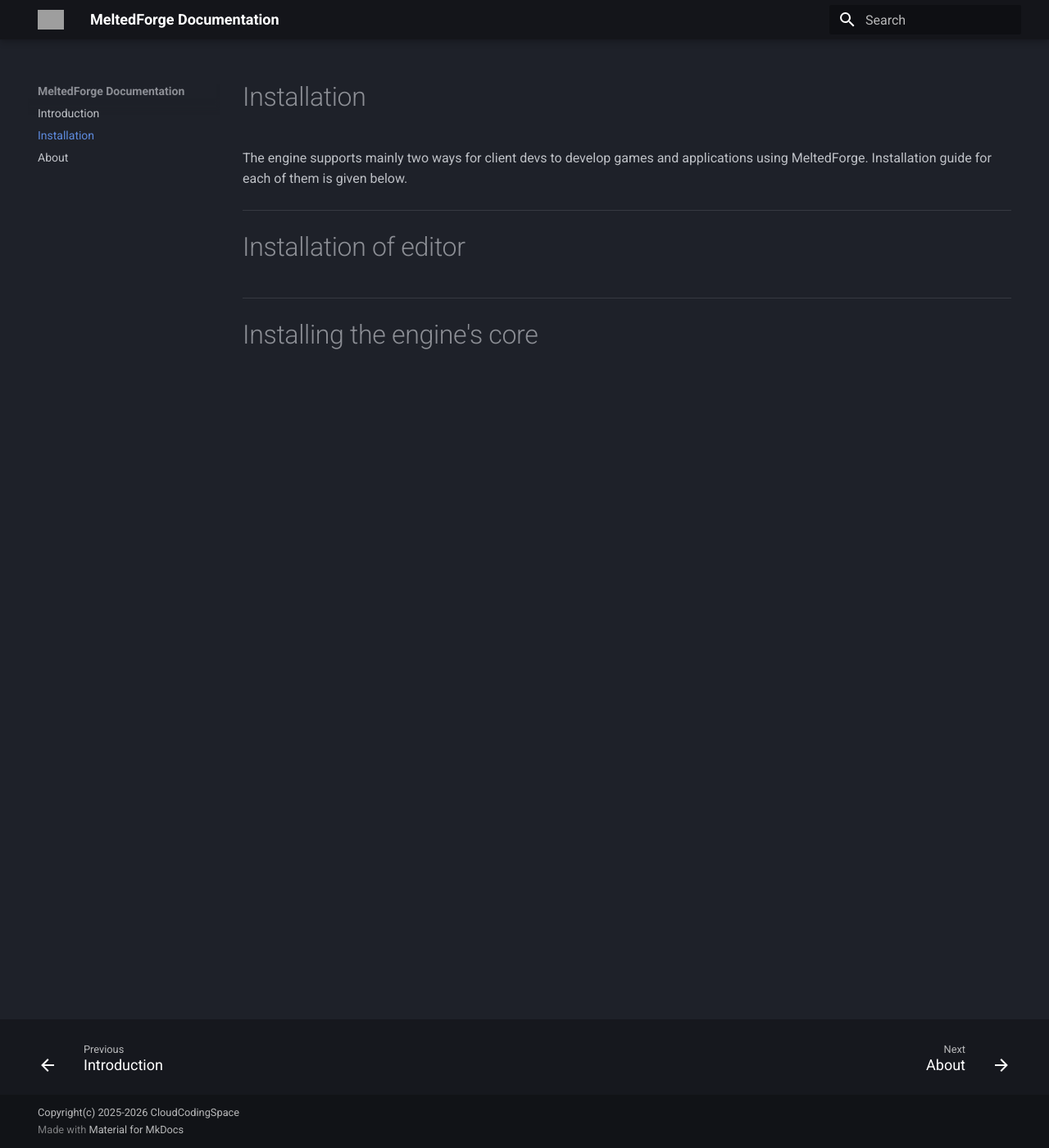
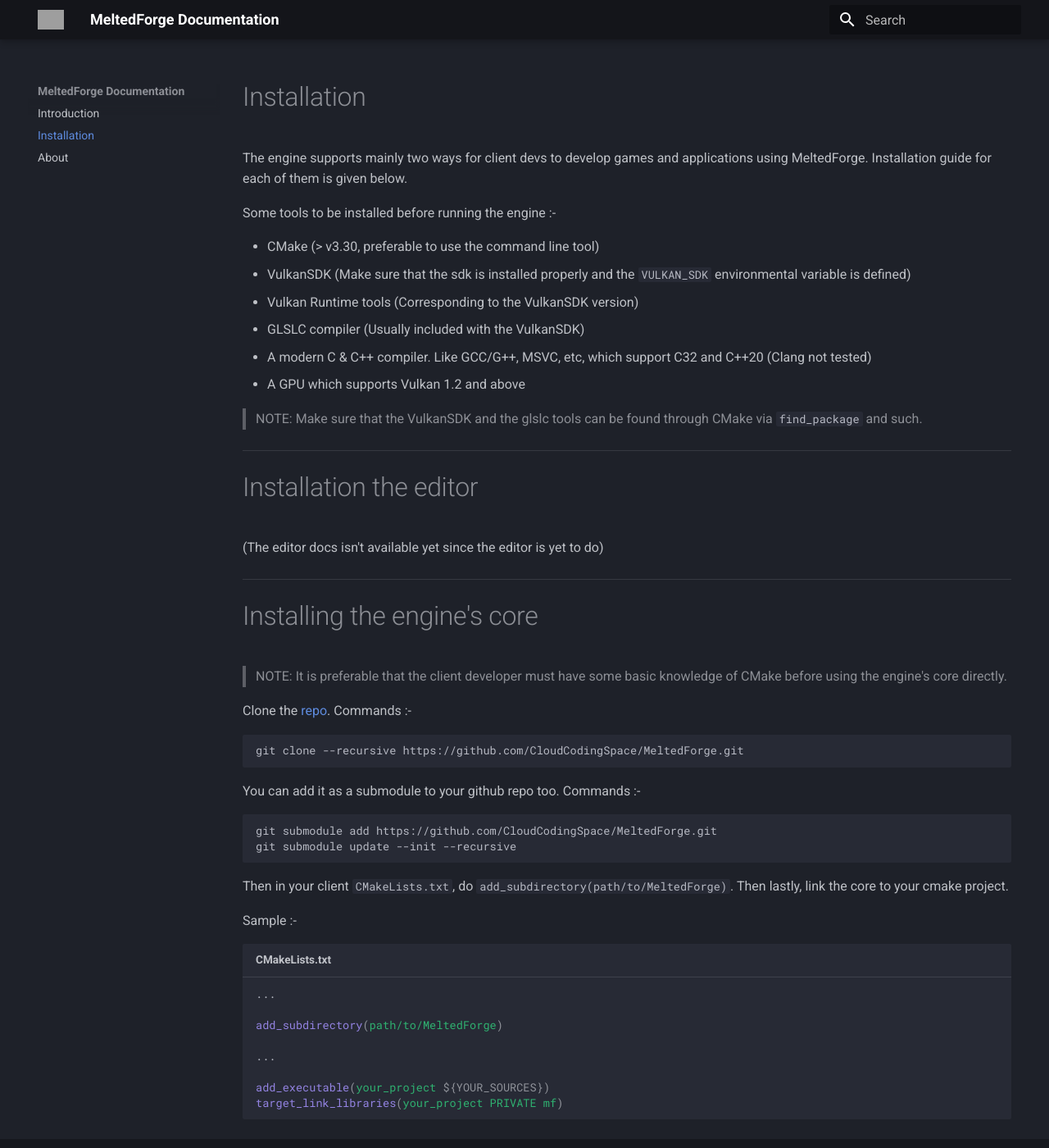
Before and after one commit to CloudCodingSpace/MFDocs, an MkDocs documentation site: the page built from docs/installation.md, in a window 1280 px wide and 1400 px high. Shown: the whole window at 82% size. Built offline with MkDocs 1.6.1 and Material for MkDocs 9.7.7, drawn with Linux system fonts in a browser that asks for light colours; grey boxes are pictures that could not be loaded.

Commit message:
Some changes

````diff
--- a/docs/installation.md
+++ b/docs/installation.md
@@ -3,11 +3,51 @@
 The engine supports mainly two ways for client devs to develop games and applications using MeltedForge.
 Installation guide for each of them is given below.
 
+Some tools to be installed before running the engine :-
+
+ - CMake (> v3.30, preferable to use the command line tool)
+ - VulkanSDK (Make sure that the sdk is installed properly and the `VULKAN_SDK` environmental variable is defined)
+ - Vulkan Runtime tools (Corresponding to the VulkanSDK version)
+ - GLSLC compiler (Usually included with the VulkanSDK)
+ - A modern C & C++ compiler. Like GCC/G++, MSVC, etc, which support C32 and C++20 (Clang not tested)
+ - A GPU which supports Vulkan 1.2 and above
+
+> NOTE: Make sure that the VulkanSDK and the glslc tools can be found through CMake via `find_package` and such.
+
 ---
 
-# Installation of editor
+# Installation the editor
 
+(The editor docs isn't available yet since the editor is yet to do)
 
 ---
 
 # Installing the engine's core
+
+> NOTE: It is preferable that the client developer must have some basic knowledge of CMake before using the engine's core directly.
+
+Clone the [repo](https://github.com/CloudCodingSpace/MeltedForge). Commands :-
+```bash
+git clone --recursive https://github.com/CloudCodingSpace/MeltedForge.git
+```
+
+You can add it as a submodule to your github repo too. Commands :-
+```bash
+git submodule add https://github.com/CloudCodingSpace/MeltedForge.git
+git submodule update --init --recursive
+```
+
+Then in your client `CMakeLists.txt`, do `add_subdirectory(path/to/MeltedForge)`. Then lastly, link the core to your
+cmake project.
+
+Sample :-
+```cmake title="CMakeLists.txt"
+...
+
+add_subdirectory(path/to/MeltedForge)
+
+...
+
+add_executable(your_project ${YOUR_SOURCES})
+target_link_libraries(your_project PRIVATE mf)
+```
````
